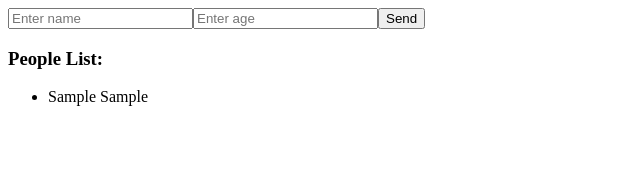
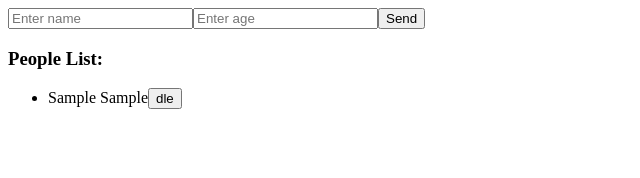
Before and after one commit to anandhuc1666/light, a React (Vite) app: page /page in a window 1280 px wide. Both pictures are taken after typing "Sample", "Sample" into the empty fields and a click on the button "Send". Shown: the top 178 px of the page, without its empty margins (0-640 px from the left). Built offline with nearby package versions, Linux system fonts and the light colour scheme.

Commit message:
Codebuild

```diff
--- a/src/workTime/CountMul.jsx
+++ b/src/workTime/CountMul.jsx
@@ -31,7 +31,7 @@ function CountMul() {
     age: ""
   });
 
-  const [people, setPeople] = useState([]); // store multiple persons
+  const [people, setPeople] = useState([]);
 
   const handleChange = (e) => {
     const { name, value } = e.target;
@@ -43,8 +43,11 @@ function CountMul() {
 
   const handleAdd = () => {
     setPeople((prev) => [...prev, state]);
-    setState({ name: "", age: "" }); // clear input after adding
+    setState({ name: "", age: "" });
   };
+  const dle =(index)=>{
+   setPeople((prev) => prev.filter((_, k) => k !== index));
+  }
 
   return (
     <div>
@@ -69,6 +72,7 @@ function CountMul() {
         {people.map((person, index) => (
           <li key={index}>
             {person.name} {person.age}
+            <button onClick={()=>dle(index)}>dle</button>
           </li>
         ))}
       </ul>
```
